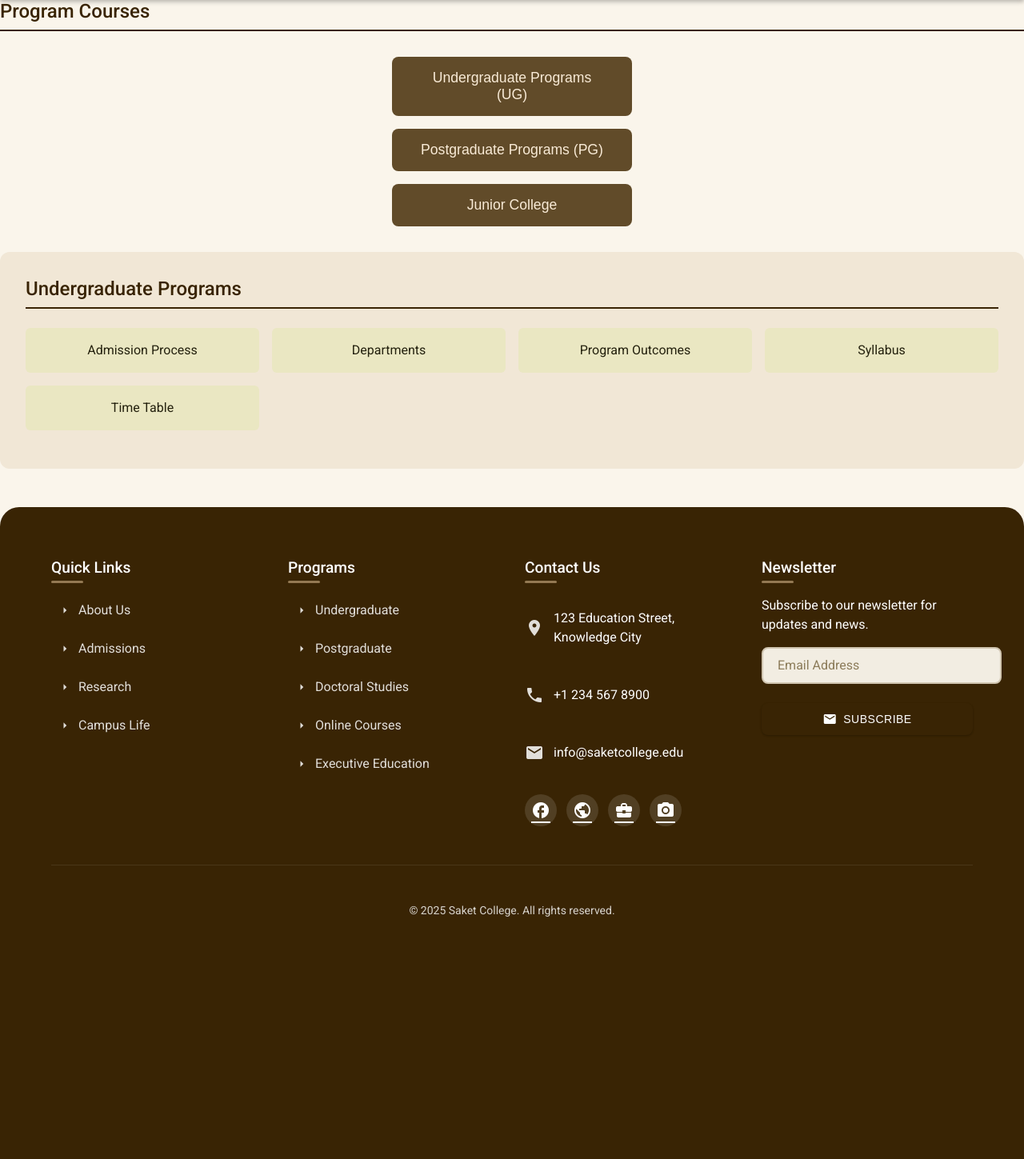
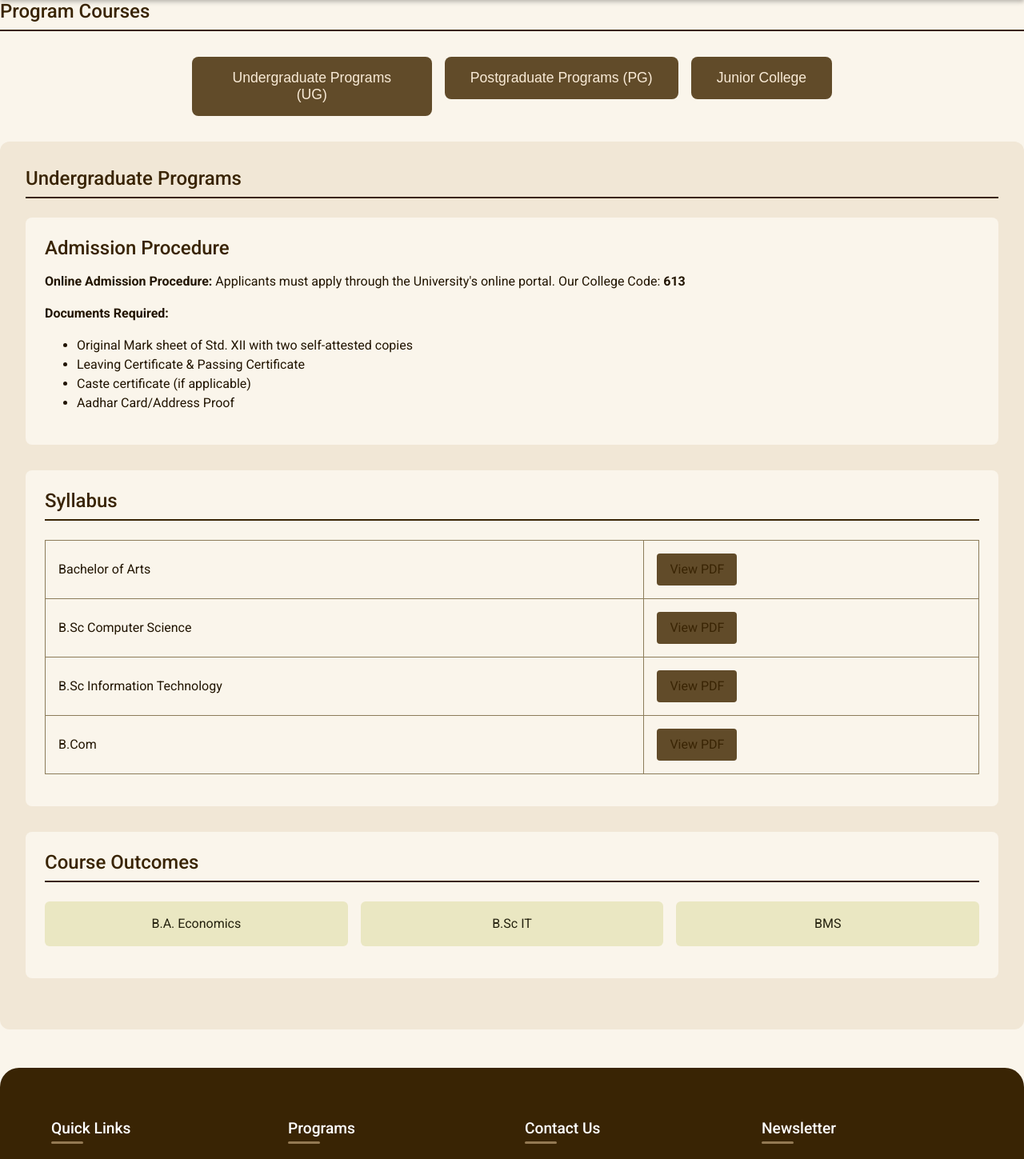
Before and after one commit to guest3301/YAWS, a Flask app: page /academics/program_courses in a window 1280 px wide. Shown: the part 274-1723 px from the top of the page at 80% size. Before the commit the page ends 1420 px from the top, so only its background shows below. Run offline with Flask 3, Linux system fonts and the light colour scheme; the visitor is signed in with stand-in values (Sample User, id 1).

Commit message:
Refactor program courses page layout; enhance styling and interactivity for sections, tables, and buttons

```diff
--- a/app/templates/academics/program_courses.html
+++ b/app/templates/academics/program_courses.html
@@ -14,16 +14,16 @@
     list-style: none;
     padding: 0;
     display: flex;
-    flex-direction: column;
+    flex-wrap: wrap;
     gap: 1rem;
     margin: 2rem 0;
+    justify-content: center;
 }
 
 .program-button {
     display: block;
     width: 100%;
     max-width: 300px;
-    margin: 0 auto;
     padding: 1rem 2rem;
     background-color: var(--m3-primary-container);
     color: var(--m3-on-primary-container);
@@ -33,6 +33,7 @@
     text-decoration: none;
     font-size: 1.1rem;
     font-weight: 500;
+    cursor: pointer;
     transition: all 0.3s ease;
 }
 
@@ -64,7 +65,70 @@
     padding-bottom: 0.5rem;
 }
 
-.sub-list {
+.sub-section {
+    margin: 2rem 0;
+    padding: 1.5rem;
+    background-color: var(--m3-surface);
+    border-radius: 8px;
+}
+
+.syllabus-table {
+    width: 100%;
+    border-collapse: collapse;
+    margin: 1rem 0;
+}
+
+.syllabus-table td {
+    padding: 1rem;
+    border: 1px solid var(--m3-outline);
+}
+
+.syllabus-table a {
+    color: var(--m3-primary);
+    text-decoration: none;
+}
+
+.pdf-button {
+    display: inline-block;
+    background-color: var(--m3-primary-container);
+    color: var(--m3-on-primary-container);
+    padding: 0.5rem 1rem;
+    border-radius: 4px;
+    text-decoration: none;
+    transition: all 0.3s ease;
+}
+
+.pdf-button:hover {
+    background-color: var(--m3-primary);
+    color: var(--m3-on-primary);
+    transform: translateY(-1px);
+}
+
+.stream-section {
+    margin: 2rem 0;
+    padding: 1.5rem;
+    background-color: var(--m3-surface);
+    border-radius: 8px;
+}
+
+.stream-section h3 {
+    color: var(--m3-primary);
+    margin-bottom: 1rem;
+}
+
+.admission-content {
+    background-color: var(--m3-surface);
+    padding: 1.5rem;
+    border-radius: 8px;
+    margin: 1rem 0;
+}
+
+.admission-content h3 {
+    color: var(--m3-primary);
+    margin-bottom: 1rem;
+}
+
+.course-outcomes {
     display: grid;
     grid-template-columns: repeat(auto-fit, minmax(250px, 1fr));
     gap: 1rem;
@@ -72,7 +136,7 @@
     list-style: none;
 }
 
-.sub-button {
+.course-outcome-link {
     display: block;
     padding: 1rem;
     background-color: var(--m3-secondary-container);
@@ -83,7 +147,7 @@
     transition: all 0.3s ease;
 }
 
-.sub-button:hover {
+.course-outcome-link:hover {
     background-color: var(--m3-secondary);
     color: var(--m3-on-secondary);
     transform: translateY(-1px);
@@ -113,38 +177,94 @@
         </li>
     </ul>
 
-    <div id="ug" class="section">
+    <!-- UG Section -->
+    <div id="ug" class="section active">
         <h2 class="section-title">Undergraduate Programs</h2>
-        <ul class="sub-list">
-            <li><a href="/academics/ug/admission" class="sub-button">Admission Process</a></li>
-            <li><a href="/academics/ug/departments" class="sub-button">Departments</a></li>
-            <li><a href="/academics/course_outcomes" class="sub-button">Program Outcomes</a></li>
-            <li><a href="/academics/ug/syllabus" class="sub-button">Syllabus</a></li>
-            <li><a href="/academics/ug/timetable" class="sub-button">Time Table</a></li>
-        </ul>
+
+        <div class="admission-content">
+            <h3>Admission Procedure</h3>
+            <p><b>Online Admission Procedure:</b> Applicants must apply through the University's online portal. Our College Code: <b>613</b></p>
+            <p><b>Documents Required:</b></p>
+            <ul>
+                <li>Original Mark sheet of Std. XII with two self-attested copies</li>
+                <li>Leaving Certificate & Passing Certificate</li>
+                <li>Caste certificate (if applicable)</li>
+                <li>Aadhar Card/Address Proof</li>
+            </ul>
+        </div>
+
+        <div class="sub-section">
+            <h3 class="section-title">Syllabus</h3>
+            <table class="syllabus-table">
+                <tr><td>Bachelor of Arts</td><td><a href="https://saketcollege.edu.in/Docs/Dept/UG/Bachelor%20of%20Arts.pdf?_t=1699123812" class="pdf-button">View PDF</a></td></tr>
+                <tr><td>B.Sc Computer Science</td><td><a href="https://saketcollege.edu.in/Docs/Dept/UG/Bachelor%20of%20Science%20in%20Computer%20Science.pdf?_t=1699123864" class="pdf-button">View PDF</a></td></tr>
+                <tr><td>B.Sc Information Technology</td><td><a href="https://saketcollege.edu.in/Docs/Dept/UG/Bachelor%20of%20Science%20in%20Information%20Technology.pdf?_t=1699123902" class="pdf-button">View PDF</a></td></tr>
+                <tr><td>B.Com</td><td><a href="https://saketcollege.edu.in/Docs/Dept/UG/Bachelor%20of%20Commerce.pdf?_t=1699123944" class="pdf-button">View PDF</a></td></tr>
+            </table>
+        </div>
+
+        <div class="sub-section">
+            <h3 class="section-title">Course Outcomes</h3>
+            <ul class="course-outcomes">
+                <li><a href="https://saketcollege.edu.in/Course-outcome/B.A.%20Economics.pdf?_t=1698489239" class="course-outcome-link">B.A. Economics</a></li>
+                <li><a href="https://saketcollege.edu.in/Course-outcome/B.Sc.I.T..pdf?_t=1698489240" class="course-outcome-link">B.Sc IT</a></li>
+                <li><a href="https://saketcollege.edu.in/Course-outcome/BMS.pdf?_t=1698489240" class="course-outcome-link">BMS</a></li>
+            </ul>
+        </div>
     </div>
 
+    <!-- PG Section -->
     <div id="pg" class="section">
         <h2 class="section-title">Postgraduate Programs</h2>
-        <ul class="sub-list">
-            <li><a href="/academics/pg/departments" class="sub-button">Departments</a></li>
-            <li><a href="/academics/pg/admission" class="sub-button">Admission Process</a></li>
-            <li><a href="/academics/pg/syllabus" class="sub-button">Syllabus</a></li>
-            <li><a href="/academics/pg/research" class="sub-button">Research Programs</a></li>
-            <li><a href="/academics/pg/timetable" class="sub-button">Time Table</a></li>
-        </ul>
+
+        <div class="sub-section">
+            <h3 class="section-title">Syllabus</h3>
+            <table class="syllabus-table">
+                <tr><td>M.A. Hindi</td><td><a href="https://saketcollege.edu.in/Docs/Dept/PG/Master%20of%20Arts%20in%20Hindi.pdf?_t=1699124100" class="pdf-button">View PDF</a></td></tr>
+                <tr><td>M.Sc IT</td><td><a href="https://saketcollege.edu.in/Docs/Dept/PG/Master%20of%20Science%20in%20Information%20Technology.pdf?_t=1699124174" class="pdf-button">View PDF</a></td></tr>
+                <tr><td>M.Com Accountancy</td><td><a href="https://saketcollege.edu.in/Docs/Dept/PG/Master%20of%20Commerce%20in%20Advanced%20Accountancy.pdf?_t=1699123666" class="pdf-button">View PDF</a></td></tr>
+            </table>
+        </div>
     </div>
 
+    <!-- Junior College Section -->
     <div id="jc" class="section">
         <h2 class="section-title">Junior College</h2>
-        <ul class="sub-list">
-            <li><a href="/academics/jc/courses" class="sub-button">Available Courses</a></li>
-            <li><a href="/academics/jc/admission" class="sub-button">Admission Process</a></li>
-            <li><a href="/academics/jc/notices" class="sub-button">Notices & Updates</a></li>
-            <li><a href="/academics/jc/examination" class="sub-button">Examination</a></li>
-            <li><a href="/academics/jc/certificate" class="sub-button">Certificate Courses</a></li>
-            <li><a href="/academics/jc/professional" class="sub-button">Professional Courses</a></li>
-        </ul>
+
+        <div class="stream-section">
+            <h3>Arts Stream (Marathi Medium)</h3>
+            <ul>
+                <li>Compulsory: English</li>
+                <li>Optional: Marathi/Hindi/IT</li>
+                <li>Subjects: Economics, Political Science, History, Geography</li>
+            </ul>
+        </div>
+
+        <div class="stream-section">
+            <h3>Science Stream (English Medium)</h3>
+            <ul>
+                <li>Compulsory: English</li>
+                <li>Optional: Marathi/Hindi/IT</li>
+                <li>Subjects: Mathematics, Physics, Chemistry, Biology</li>
+            </ul>
+        </div>
+
+        <div class="stream-section">
+            <h3>Commerce Stream (English Medium)</h3>
+            <ul>
+                <li>Compulsory: English</li>
+                <li>Optional: Marathi/Hindi/IT</li>
+                <li>Subjects: Economics, Accountancy, Business Studies</li>
+            </ul>
+        </div>
+
+        <div class="stream-section">
+            <h3>Bifocal (Computer Science)</h3>
+            <ul>
+                <li>Compulsory: English</li>
+                <li>Subjects: Computer Science I & II, Mathematics, Physics</li>
+            </ul>
+        </div>
     </div>
 </div>
 
@@ -162,28 +282,9 @@ function showSection(sectionId) {
     }
 }
 
-function loadContent(url, targetId) {
-    fetch(url)
-        .then(response => {
-            if (!response.ok) {
-                throw new Error('Network response was not ok');
-            }
-            return response.text();
-        })
-        .then(html => {
-            document.getElementById(targetId).innerHTML = html;
-        })
-        .catch(error => {
-            console.error('There was a problem with the fetch operation:', error);
-        });
-}
-
-// Show first section by default
+// Show UG section by default on page load
 document.addEventListener('DOMContentLoaded', () => {
     showSection('ug');
-
-    // Example: Load content dynamically for UG section
-    loadContent('/academics/ug/content', 'ug');
 });
 </script>
 {% endblock %}
```
